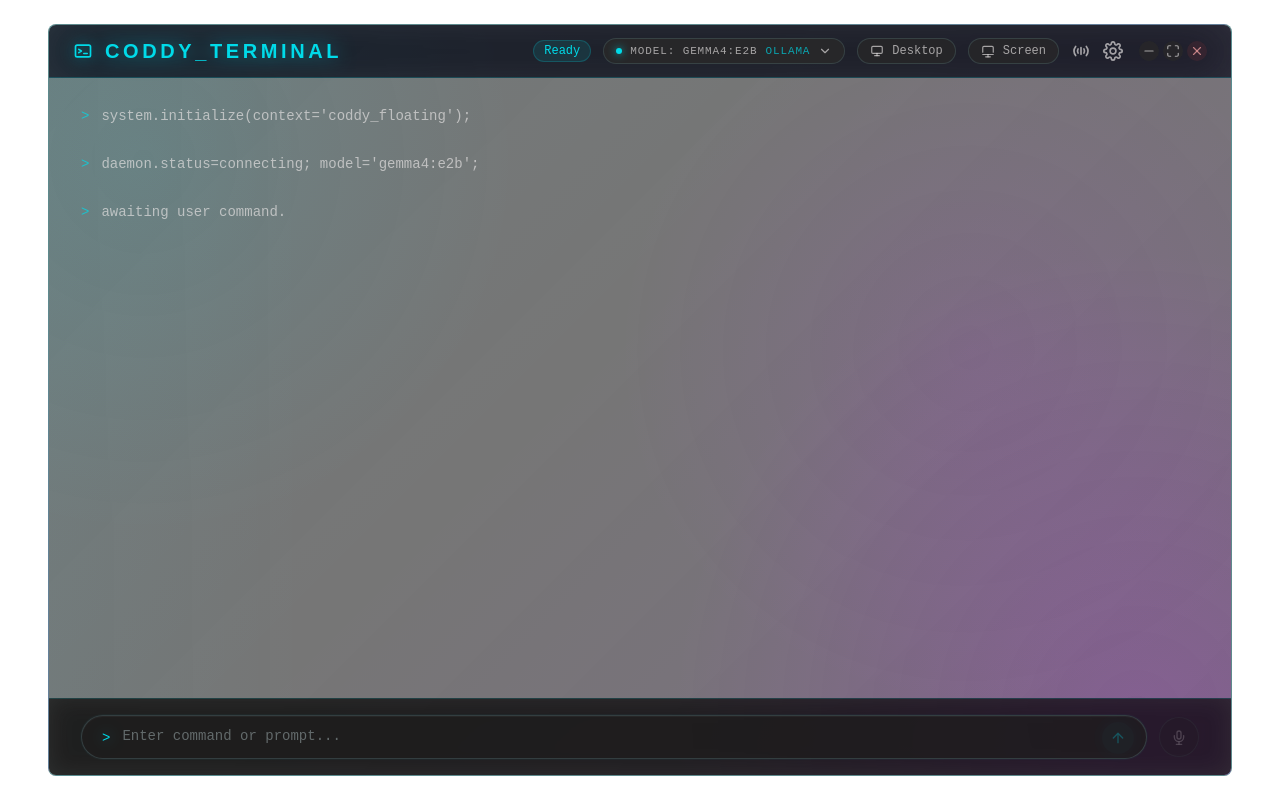
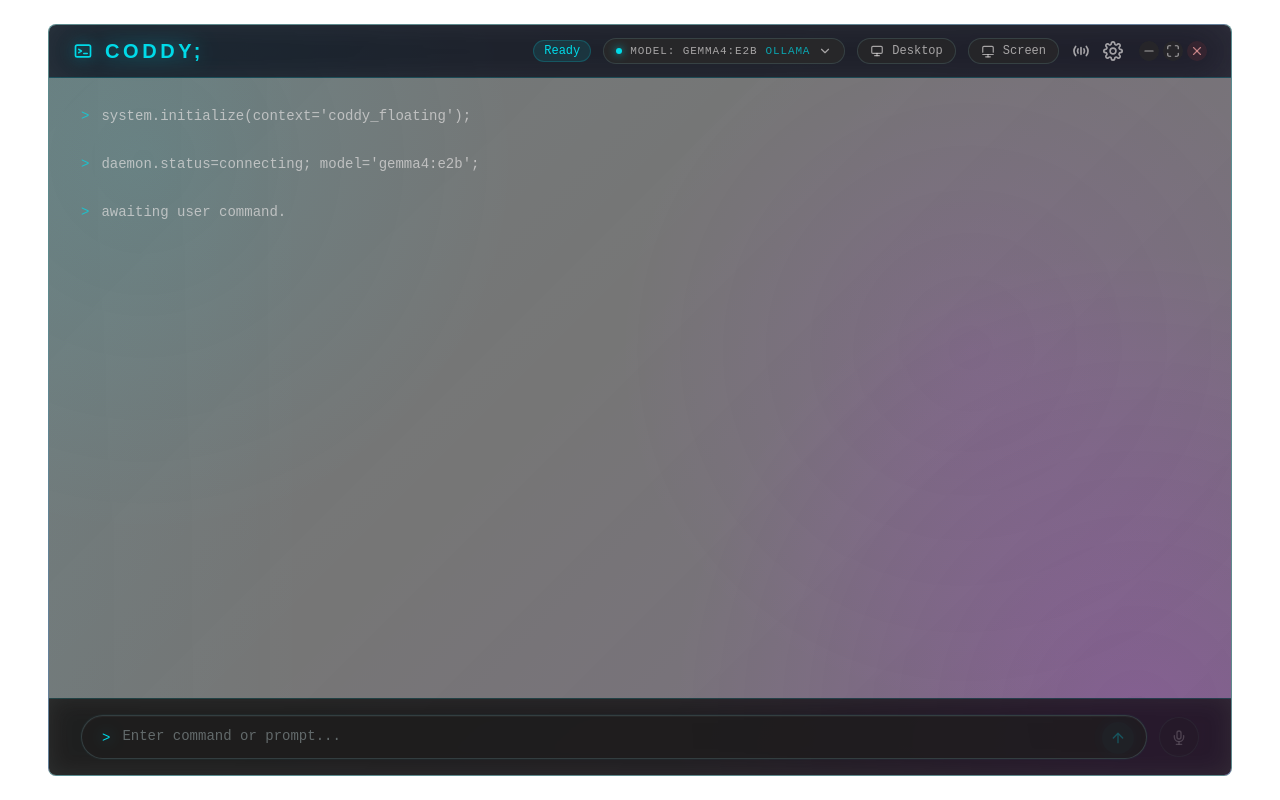
Before and after one commit to 4ethyr/coddy-ai, a React (Vite) app in the folder apps/coddy-electron/: page / in a window 1280 px wide. Built offline with nearby package versions, Linux system fonts and the light colour scheme.

Commit message:
chore(frontend): align coddy branding labels

```diff
--- a/apps/coddy-electron/src/presentation/components/Sidebar.tsx
+++ b/apps/coddy-electron/src/presentation/components/Sidebar.tsx
@@ -40,7 +40,7 @@ export function Sidebar({
           </span>
           <div className="min-w-0">
             <h1 className="font-display text-sm font-black uppercase tracking-tight text-primary">
-              SYSTEM_REPL
+              Coddy
             </h1>
             <p className="mt-1 font-mono text-[10px] uppercase tracking-[0.2em] text-on-surface-variant/60">
               V_4.0.2_ACTIVE
--- a/apps/coddy-electron/src/presentation/views/DesktopApp/DesktopApp.tsx
+++ b/apps/coddy-electron/src/presentation/views/DesktopApp/DesktopApp.tsx
@@ -74,7 +74,7 @@ export function DesktopApp() {
         <header className="desktop-topbar flex h-12 flex-shrink-0 items-center justify-between border-b border-white/10 bg-zinc-950/60 px-4 backdrop-blur-lg sm:px-6">
           <div className="flex min-w-0 items-center gap-4">
             <span className="font-display text-lg font-bold uppercase tracking-tight text-primary drop-shadow-[0_0_8px_rgba(0,240,255,0.5)]">
-              AETHER_CORE
+              Coddy Core
             </span>
             <div className="hidden items-center gap-2 rounded border border-white/5 bg-surface-container/50 px-3 py-1 md:flex">
               <span className="h-2 w-2 rounded-full bg-primary shadow-[0_0_8px_rgba(0,219,233,0.8)]" />
--- a/apps/coddy-electron/src/presentation/views/FloatingTerminal/FloatingTerminal.tsx
+++ b/apps/coddy-electron/src/presentation/views/FloatingTerminal/FloatingTerminal.tsx
@@ -112,7 +112,7 @@ export function FloatingTerminal() {
             className="h-5 w-5 text-primary drop-shadow-[0_0_8px_rgba(0,240,255,0.55)]"
           />
           <span className="font-display text-xl font-semibold uppercase tracking-[0.18em] text-primary drop-shadow-[0_0_10px_rgba(0,240,255,0.55)]">
-            CODDY_TERMINAL
+            CODDY;
           </span>
         </div>
 
```
Also changed, not shown: 1 other file (tests, documents, lock files or other folders).
